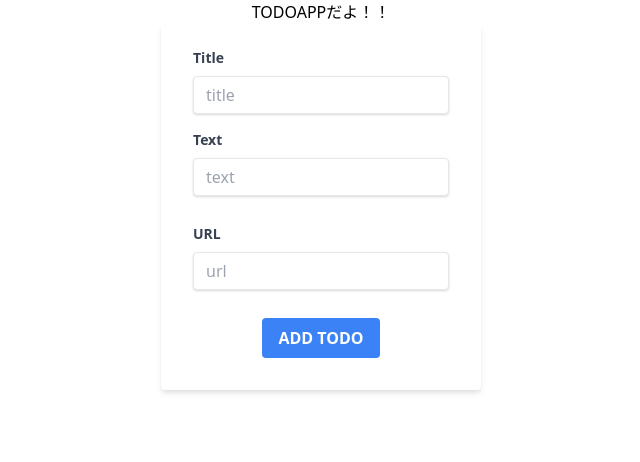
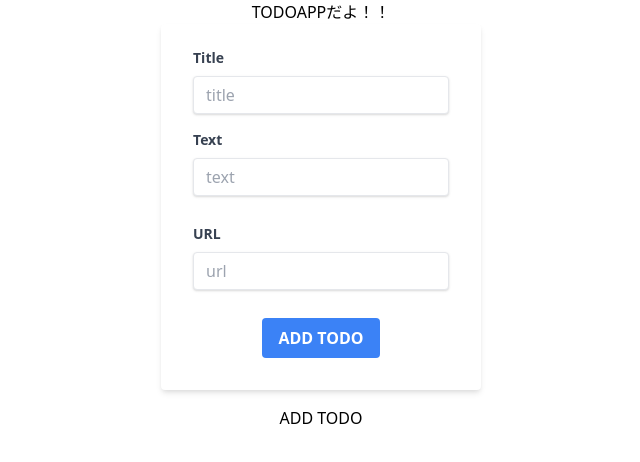
Before and after one commit to doriasu/my_todo, a React (Create React App) app: page / in a window 1280 px wide. Both pictures are taken after a click on the button "ADD TODO". Shown: the top 462 px of the page, without its empty margins (319-959 px from the left). Built offline with nearby package versions, Linux system fonts and the light colour scheme.

Commit message:
formを出したり消したりできるようにした

```diff
--- a/src/App.tsx
+++ b/src/App.tsx
@@ -1,17 +1,22 @@
-import { FC } from 'react';
+import { FC, useState } from 'react';
 import { Provider } from 'react-redux';
 import store from './store';
 import CardBoard from './components/CardBoard';
-import Form from './components/Form'
 import Header from './components/Header';
+import FormWrapper from './components/FormWrapper';
 const App: FC = () => {
+  const [exist, setExist]= useState<boolean>(false);
+  const chExist = ()=>{
+    setExist(exist=>{return(!exist)});
+  }
   return (
     <>
       <Provider store={store}>
         <div className="flex flex-col items-center">
           <Header />
+          <FormWrapper exist={exist} />
           <CardBoard />
-          <Form />
+          <button onClick={chExist}>ADD TODO</button>
         </div>
       </Provider>
     </>
--- a/src/components/CardBoard.tsx
+++ b/src/components/CardBoard.tsx
@@ -13,9 +13,9 @@ const CardBoard:FC=()=>{
 	const {pushCard, deleteCard} = cardSlice.actions;
 
 	return(
-		<>
+		<div className="static">
 			{cardArray.map((card)=>{return(<Card key={card.id} delete={()=>dispatch(deleteCard(card.id))} {...card} />)})}
-		</>
+		</div>
 	)
 }
 export default CardBoard;
--- /dev/null
+++ b/src/components/FormWrapper.tsx
@@ -0,0 +1,25 @@
+import { useEffect, useRef } from "react";
+import Form from "../parts/Form";
+type FormWrapperProps={
+	exist:boolean;
+}
+const FormWrapper=(props:FormWrapperProps)=>{
+	const wrapperRef = useRef<HTMLDivElement>(null);
+	useEffect(()=>{
+		if(wrapperRef.current)
+		if(props.exist){
+			wrapperRef.current.style.display='initial'
+			wrapperRef.current.style.zIndex='2147483647';
+		}else{
+			wrapperRef.current.style.display='none';
+
+		}
+
+	},[props.exist])
+	return(
+		<div ref={wrapperRef}>
+			<Form />
+		</div>
+	)
+}
+export default FormWrapper;
--- a/src/components/Header.tsx
+++ b/src/components/Header.tsx
@@ -1,5 +1,5 @@
-import { VFC } from "react";
 const Header = ()=>{
+
 	return(
 		<div>
 			TODOAPPだよ！！
```
Also changed, not shown: src/parts/Form.tsx (renamed from src/components/Form.tsx).
